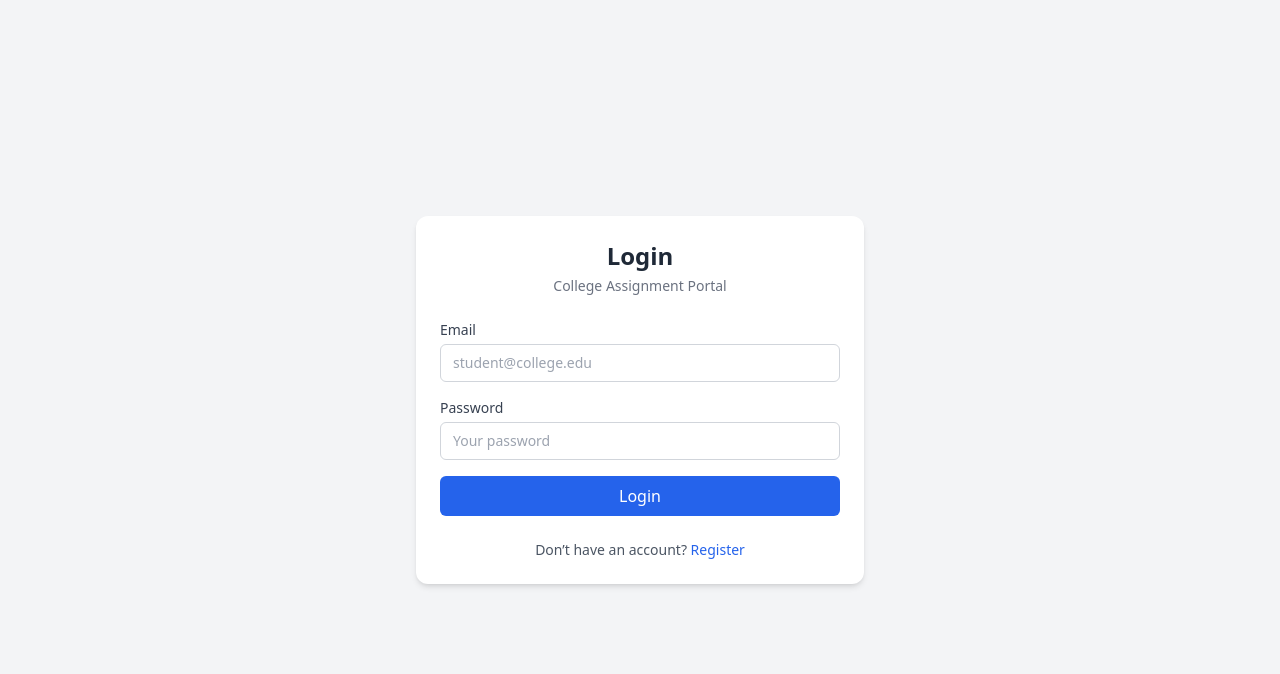
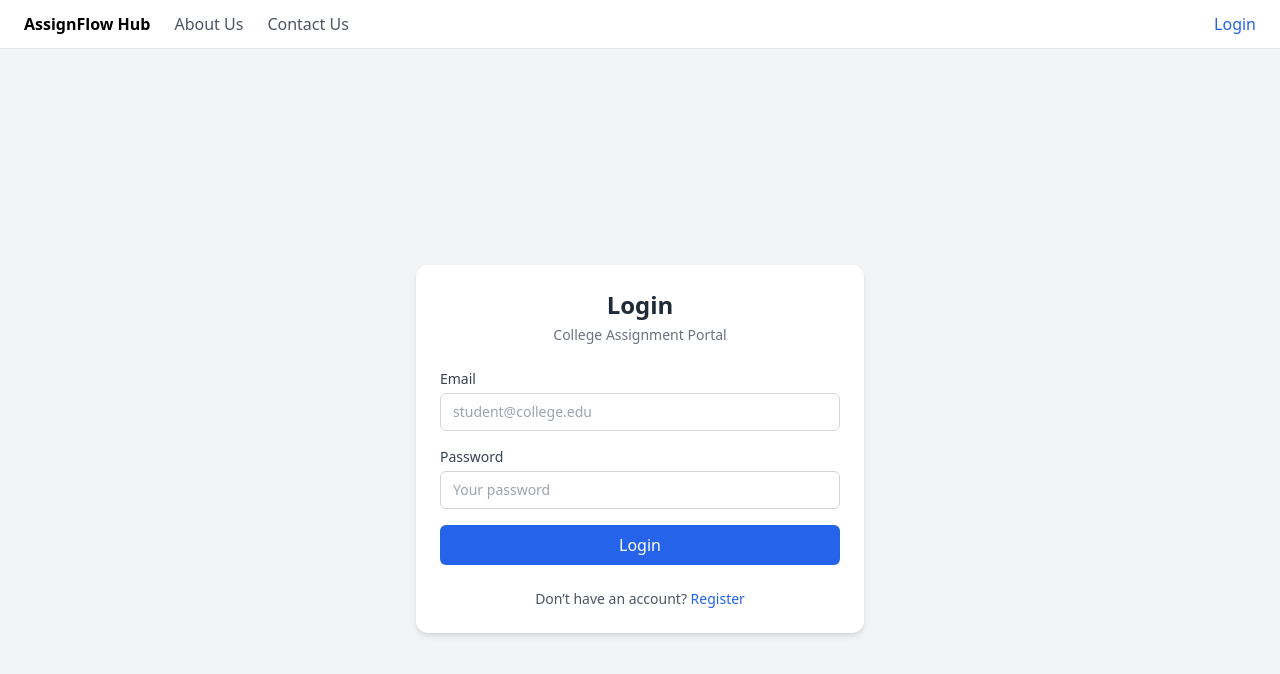
Before and after one commit to KARAN0072177/assignflow-hub-prod, a React (Vite) app in the folder client/: page /login in a window 1280 px wide. Shown: the top 674 px of the page. Built offline with nearby package versions, Linux system fonts and the light colour scheme; no server answers.

Commit message:
feat: implement navbar logout with live auth state toggle

```diff
--- a/client/src/App.tsx
+++ b/client/src/App.tsx
@@ -13,9 +13,12 @@ import MyGrades from "./pages/MyGrades";
 import Dashboard from "./pages/Dashboard";
 import DashboardLayout from "./layouts/DashboardLayout";
 
+import Navbar from "./components/Navbar";
+
 function App() {
   return (
     <BrowserRouter>
+      <Navbar />
       <Routes>
         {/* Public routes */}
         <Route path="/home" element={<Home />} />
--- /dev/null
+++ b/client/src/components/Navbar.tsx
@@ -0,0 +1,77 @@
+import { Link, useNavigate } from "react-router-dom";
+import { useEffect, useState } from "react";
+
+const Navbar = () => {
+  const navigate = useNavigate();
+  const [isLoggedIn, setIsLoggedIn] = useState<boolean>(false);
+
+  useEffect(() => {
+    const checkAuth = () => {
+      const token = localStorage.getItem("authToken");
+      setIsLoggedIn(!!token);
+    };
+
+    // Initial check
+    checkAuth();
+
+    // Listen for auth changes (login / logout)
+    window.addEventListener("storage", checkAuth);
+
+    return () => {
+      window.removeEventListener("storage", checkAuth);
+    };
+  }, []);
+
+  const handleLogout = () => {
+    // Clear session (NOT deleting user)
+    localStorage.removeItem("authToken");
+    localStorage.removeItem("userRole");
+
+    // Notify other components (Navbar itself)
+    window.dispatchEvent(new Event("storage"));
+
+    // Redirect to login
+    navigate("/login");
+  };
+
+  return (
+    <nav className="w-full bg-white border-b border-gray-200 px-6 py-3 flex justify-between items-center">
+      <div className="flex gap-6">
+        <Link to="/home" className="font-semibold">
+          AssignFlow Hub
+        </Link>
+
+        <Link to="/home" className="text-gray-600 hover:text-black">
+          About Us
+        </Link>
+
+        <Link to="/contact" className="text-gray-600 hover:text-black">
+          Contact Us
+        </Link>
+
+        {isLoggedIn && (
+          <Link to="/dashboard" className="text-gray-600 hover:text-black">
+            Dashboard
+          </Link>
+        )}
+      </div>
+
+      <div>
+        {!isLoggedIn ? (
+          <Link to="/login" className="text-blue-600 hover:underline">
+            Login
+          </Link>
+        ) : (
+          <button
+            onClick={handleLogout}
+            className="text-red-600 hover:underline"
+          >
+            Logout
+          </button>
+        )}
+      </div>
+    </nav>
+  );
+};
+
+export default Navbar;
--- a/client/src/pages/Login.tsx
+++ b/client/src/pages/Login.tsx
@@ -21,6 +21,8 @@ const Login = () => {
       // TEMPORARY: store token
       localStorage.setItem("authToken", data.token);
       localStorage.setItem("userRole", data.user.role);
+
+      window.dispatchEvent(new Event("storage"));
 
       navigate("/dashboard");
     } catch (err: any) {
```
